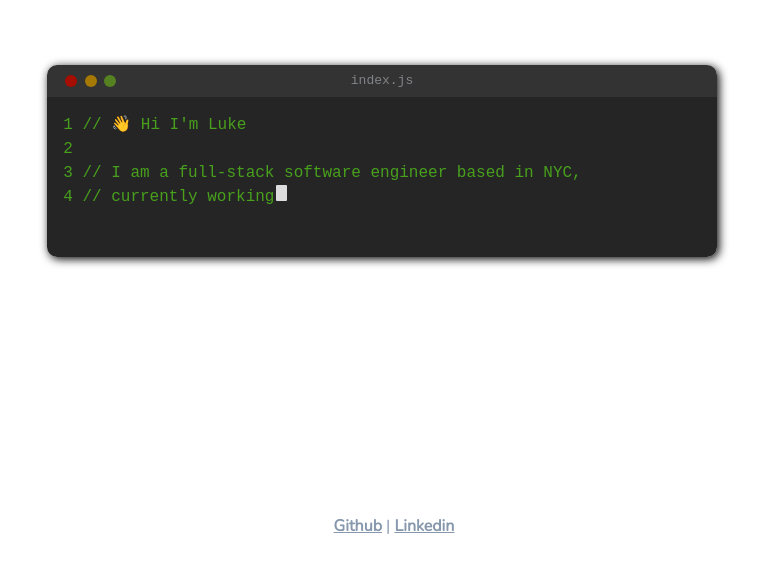
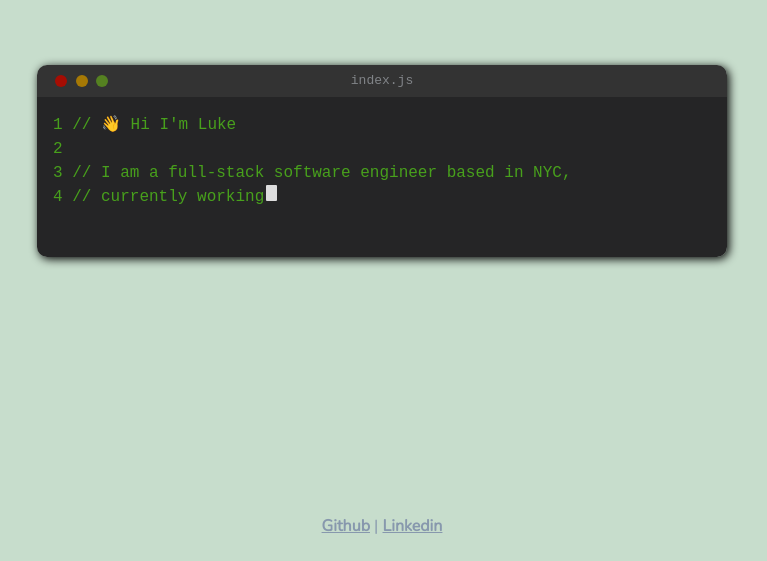
Before and after one commit to malinowski-luke/portfolio, a React (Create React App) app: page / in a window 1280 px wide. Shown: the part 239-800 px from the top of the page, without its empty margins (258-1025 px from the left). Built offline with nearby package versions, Linux system fonts and the light colour scheme.

Commit message:
rm bootstrap and set max-width on code editor

```diff
--- a/package.json
+++ b/package.json
@@ -9,13 +9,11 @@
     "@testing-library/jest-dom": "^5.16.5",
     "@testing-library/react": "^13.4.0",
     "@testing-library/user-event": "^13.5.0",
-    "bootstrap": "^5.2.0",
     "cors": "^2.8.5",
     "esm": "^3.2.25",
     "express": "^4.18.1",
     "morgan": "^1.10.0",
     "react": "^18.2.0",
-    "react-bootstrap": "^2.5.0",
     "react-dom": "^18.2.0",
     "react-scripts": "^5.0.1",
     "sass": "^1.54.5",
--- a/src/App.jsx
+++ b/src/App.jsx
@@ -6,7 +6,7 @@ import Footer from './components/Footer/Footer'
 import './App.scss'
 
 const App = () => (
-  <div id="app" className="App container">
+  <div id="app" className="App">
     <BaseLayout>
       <CodeEditor />
     </BaseLayout>
--- a/src/App.scss
+++ b/src/App.scss
@@ -5,4 +5,5 @@
   width: 100%;
   height: 100%;
   position: relative;
+  background: $mint;
 }
--- a/src/components/CodeEditor/CodeEditor.scss
+++ b/src/components/CodeEditor/CodeEditor.scss
@@ -11,6 +11,7 @@ $code: #48a01c;
 
 .CodeEditor {
   width: 100%;
+  max-width: 1150px;
   @include flex-box();
 
   .window {
@@ -163,7 +164,7 @@ $code: #48a01c;
   // lg desktop landscape
   @media (orientation: landscape) and (min-height: 1200px) {
     .nav-bar {
-      height: 3vh;
+      height: 2.5vh;
     }
   }
 }
--- a/src/sass/_vars.scss
+++ b/src/sass/_vars.scss
@@ -1,9 +1,14 @@
 $black: #000000;
-$gray: #f3f3f3;
 $white: #ffffff;
-$blue: #73cde8;
-$orange: #ffa27a;
 $text: #8798ad;
+
+$mint: #c7ddcc;
+
+// $light-Lime: #abd699;
+// Fresh Lemon: #ffe26a
+// Teal: #75c9b7
+// Mint: #c7ddcc
+// Navy: #16123f
 
 $main-font: 'Nunito', sans-serif !important;
 
@@ -13,6 +18,7 @@ $breakpoint-md: 768px;
 $breakpoint-lg: 992px;
 $breakpoint-xl: 1200px;
 
+// TODO implement on links
 @mixin link-hover($color: $white) {
   color: $color;
   text-decoration: none;
```
